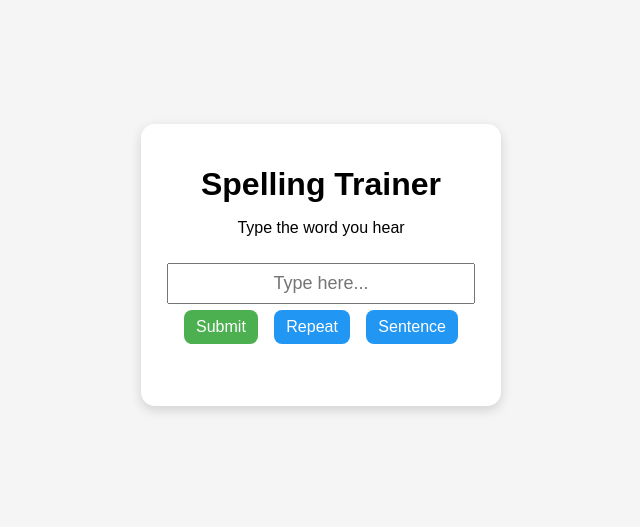
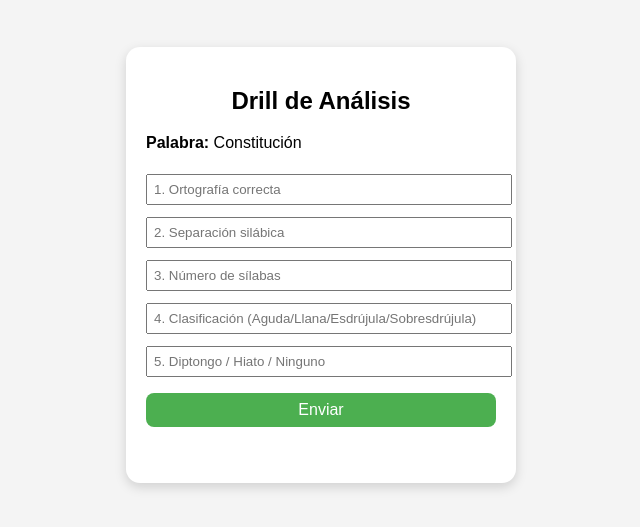
Before and after one commit to lsi-samillibert-oss/spelling-trainer, a plain HTML site: page index.html in a window 1280 px wide. Shown: the part 143-670 px from the top of the page, without its empty margins (319-959 px from the left). Drawn offline with Linux system fonts and the light colour scheme.

Commit message:
Update index.html

```diff
--- a/index.html
+++ b/index.html
@@ -1,13 +1,13 @@
 <!DOCTYPE html>
-<html lang="en">
+<html lang="es">
 <head>
 <meta charset="UTF-8">
-  <title>Spelling Trainer</title>
+<title>Drill de Análisis de Palabras</title>
 <meta name="viewport" content="width=device-width, initial-scale=1.0">
 <style>
 body {
   font-family: Arial, sans-serif;
-      background: #f5f5f5;
+  background: #f4f4f4;
   display: flex;
   justify-content: center;
   align-items: center;
@@ -17,36 +17,27 @@
   background: white;
   padding: 20px;
   border-radius: 14px;
-      width: 320px;
-      text-align: center;
+  width: 350px;
   box-shadow: 0 4px 12px rgba(0,0,0,0.15);
 }
-    h1 {
-      margin-bottom: 10px;
-    }
+h2 { text-align:center; }
 input {
-      font-size: 18px;
-      width: 90%;
-      padding: 8px;
-      text-align: center;
-      margin-top: 10px;
+  width: 100%;
+  margin: 6px 0;
+  padding: 6px;
 }
 button {
-      font-size: 16px;
-      margin: 6px;
-      padding: 8px 12px;
-      border-radius: 8px;
-      border: none;
+  margin-top: 10px;
+  width: 100%;
+  padding: 8px;
   background: #4CAF50;
   color: white;
-      cursor: pointer;
-    }
-    button.secondary {
-      background: #2196F3;
+  border: none;
+  border-radius: 8px;
+  font-size: 16px;
 }
 #feedback {
   margin-top: 12px;
-      font-size: 16px;
   min-height: 24px;
 }
 </style>
@@ -54,96 +45,121 @@
 <body>
 
 <div class="app">
-  <h1>Spelling Trainer</h1>
-  <p>Type the word you hear</p>
+<h2>Drill de Análisis</h2>
 
-  <input id="input" autocomplete="off" placeholder="Type here..." />
-  <br>
+<p><strong>Palabra:</strong> <span id="word"></span></p>
 
-  <button onclick="submit()">Submit</button>
-  <button class="secondary" onclick="repeatWord()">Repeat</button>
-  <button class="secondary" onclick="saySentence()">Sentence</button>
+<input id="spelling" placeholder="1. Ortografía correcta">
+<input id="syllables" placeholder="2. Separación silábica">
+<input id="count" placeholder="3. Número de sílabas">
+<input id="stress" placeholder="4. Clasificación (Aguda/Llana/Esdrújula/Sobresdrújula)">
+<input id="vowels" placeholder="5. Diptongo / Hiato / Ninguno">
+
+<button onclick="check()">Enviar</button>
 
 <div id="feedback"></div>
 </div>
 
 <script>
-const words = [
-"Confirm","Demonstrate","Supplement","Establish","Conviction","Unalienable","Constrains",
-"Tyranny","Assent","Acquiesce","Rectitude","Exercise","Abridging","Petition","Redress",
-"Infringed","Prescribed","Infallibility","Despotism","Corrupted","Prejudices","Salutary",
-"Integrity","Appeal","Conclave","Eminent","Populist","Loathsome","Wretched","Dejected",
-"Vassals","Foment","Dissented","Syntax","Diction","Dedicated","Consecrate","Hallow",
-"Significant","Incident","Unique","Sequence","Impact","Obdurate","Stolid","Disparity",
-"Denounce","Equivocate","Conceded","Insurgent","Perish","Rend","Scourge","Unrequited",
-"Malice","Composition","Caricature","Racket","Fix","Obliged","Degraded","Oppressed",
-"Subordinate","Persistence","Imploring","Importunities","Plaintiffs","Jurisdiction",
-"Disposition","Inquire","Specific","Verbatim","Analyze","Literal","Determine","Trivialize",
-"Gilded","Ornamented","Grandeur","Picturesquely","Exalted","Eminence","Garrulous",
-"Exasperating","Tedious","Monotonous","Interminable","Buttonholed","Dilatory","Loitered",
-"Hospitality","Squalor","Hermitage","Quaint","Discern","Temporal","Spatial","Palette",
-"Perspective"
+const wordsData = [
+{
+word:"Constitución",
+syllables:"cons-ti-tu-ción",
+count:"4",
+stress:"Aguda",
+vowels:"Diptongo iu"
+},
+{
+word:"vergüenza",
+syllables:"ver-güen-za",
+count:"3",
+stress:"Llana",
+vowels:"Diptongo üe"
+},
+{
+word:"arqueología",
+syllables:"ar-que-o-lo-gí-a",
+count:"6",
+stress:"Esdrújula",
+vowels:"Hiato ía"
+},
+{
+word:"reunión",
+syllables:"reu-nión",
+count:"2",
+stress:"Aguda",
+vowels:"Diptongo eu"
+},
+{
+word:"demuéstramelo",
+syllables:"de-mués-tra-me-lo",
+count:"5",
+stress:"Sobresdrújula",
+vowels:"Diptongo ue"
+}
 ];
 
-const sentences = {};
-words.forEach(w => sentences[w] = `I used the word ${w.toLowerCase()} in a sentence.`);
+let currentIndex = 0;
+let attempts = 0;
+const maxAttempts = 5;
 
-let remaining = [...words].sort(() => Math.random() - 0.5);
-let current = remaining.pop();
+function loadWord(){
+  document.getElementById("word").textContent = wordsData[currentIndex].word;
+}
+loadWord();
 
-function speak(text) {
-  const u = new SpeechSynthesisUtterance(text);
-  u.rate = 0.9;
-  speechSynthesis.speak(u);
+function normalize(s){
+  return s.trim().toLowerCase();
 }
 
-function normalize(s) {
-  return s.toLowerCase().replace(/\s+/g, "");
+function check(){
+  const data = wordsData[currentIndex];
+  const feedback = document.getElementById("feedback");
+
+  const spelling = normalize(document.getElementById("spelling").value);
+  const syllables = normalize(document.getElementById("syllables").value);
+  const count = normalize(document.getElementById("count").value);
+  const stress = normalize(document.getElementById("stress").value);
+  const vowels = normalize(document.getElementById("vowels").value);
+
+  let wrong = [];
+
+  if(spelling !== normalize(data.word)) wrong.push("1");
+  if(syllables !== normalize(data.syllables)) wrong.push("2");
+  if(count !== normalize(data.count)) wrong.push("3");
+  if(stress !== normalize(data.stress)) wrong.push("4");
+  if(!vowels.includes(normalize(data.vowels.split(" ")[0]))) wrong.push("5");
+
+  if(wrong.length === 0){
+    feedback.innerHTML = "✅ Todo correcto. Siguiente palabra.";
+    attempts = 0;
+    currentIndex++;
+    if(currentIndex >= wordsData.length){
+      feedback.innerHTML = "🎉 Terminaste el ejercicio.";
+      return;
     }
-
-function sayWord() {
-  speak(current);
-}
-
-function submit() {
-  const input = document.getElementById("input");
-  const feedback = document.getElementById("feedback");
-  const value = input.value.trim();
-  input.value = "";
-
-  if (normalize(value) === normalize(current)) {
-    feedback.textContent = "✅ Correct!";
-    feedback.style.color = "green";
-    speak("Correct");
-    nextWord();
+    setTimeout(loadWord, 1000);
   } else {
-    feedback.textContent = "❌ Try again";
-    feedback.style.color = "red";
-    speak("Try again");
-    sayWord();
+    attempts++;
+    if(attempts < maxAttempts){
+      feedback.innerHTML = "❌ Categorías incorrectas: " + wrong.join(", ") + ". Intenta otra vez.";
+    } else {
+      feedback.innerHTML =
+      "❌ 5 intentos fallidos.<br><br>" +
+      "<strong>Corrección:</strong><br>" +
+      "Ortografía: " + data.word + "<br>" +
+      "Sílabas: " + data.syllables + "<br>" +
+      "Número: " + data.count + "<br>" +
+      "Clasificación: " + data.stress + "<br>" +
+      "Vocales: " + data.vowels;
+      attempts = 0;
+      currentIndex++;
+      if(currentIndex < wordsData.length){
+        setTimeout(loadWord, 4000);
       }
     }
-
-function repeatWord() {
-  sayWord();
   }
-
-function saySentence() {
-  speak(sentences[current]);
-  document.getElementById("feedback").textContent = sentences[current];
 }
-
-function nextWord() {
-  if (remaining.length === 0) {
-    document.getElementById("feedback").textContent = "🎉 You finished all words!";
-    speak("You finished all words");
-    return;
-  }
-  current = remaining.pop();
-  setTimeout(sayWord, 600);
-}
-
-sayWord();
 </script>
 
 </body>
```
Lines whose indentation alone changed are shown as unchanged.
